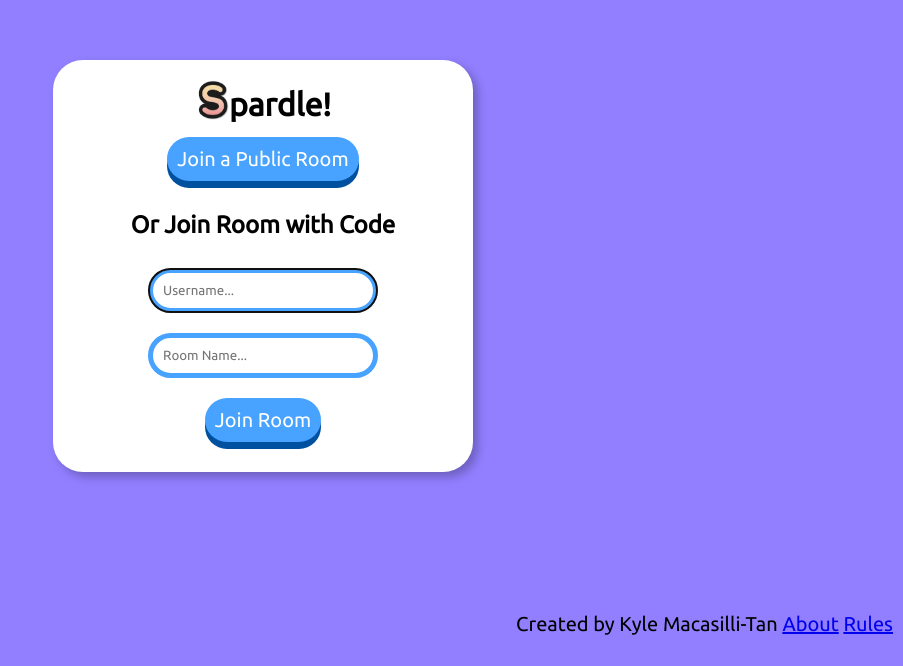
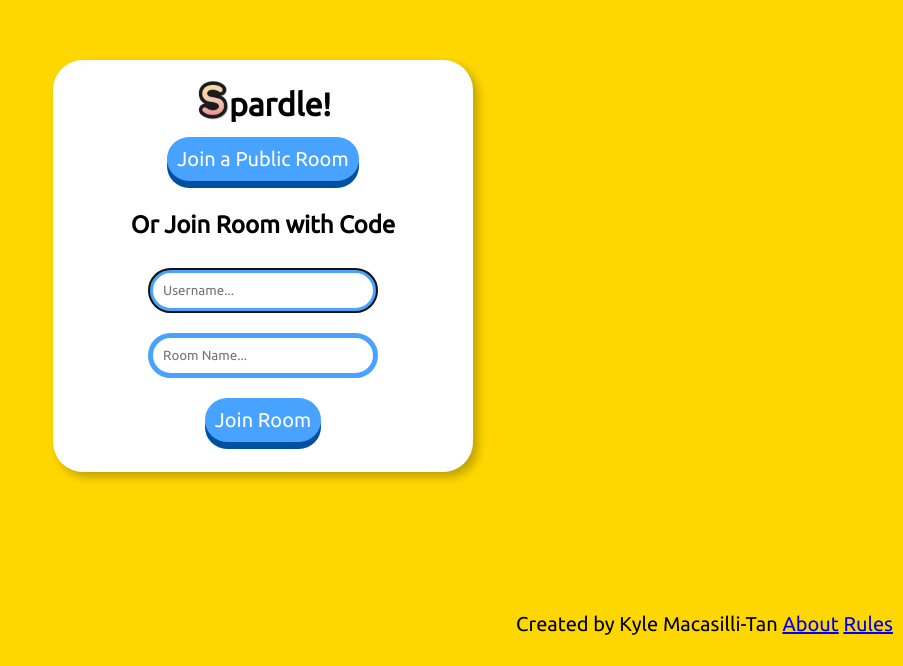
Before and after one commit to kylemtan/spardle-client, a React (Create React App) app: page / in a window 1280 px wide. Shown: the part 134-800 px from the top of the page, without its empty margins (377-1280 px from the left). Built offline with nearby package versions, Linux system fonts and the light colour scheme; no server answers.

Commit message:
new color

```diff
--- a/src/App.css
+++ b/src/App.css
@@ -14,7 +14,7 @@ html, body {
 .page-container {
   width: 100%;
   height: 100vh;
-  background-color: rgba(36, 0, 255, 0.5);
+  background-color: #FFD700;
   display: flex;
   flex-direction: column;
   align-items: center;
--- a/src/App.js
+++ b/src/App.js
@@ -10,8 +10,8 @@ import About from "./components/About/About.jsx";
 import Rules from "./components/Rules/Rules.jsx";
 import { useState } from "react";
 
-// const socket = io.connect("http://localhost:1337");
-const socket = io.connect("https://spardle.herokuapp.com/");
+const socket = io.connect("http://localhost:1337");
+// const socket = io.connect("https://spardle.herokuapp.com/");
 
 function App() {
   const [username, setUsername] = useState("");
```
